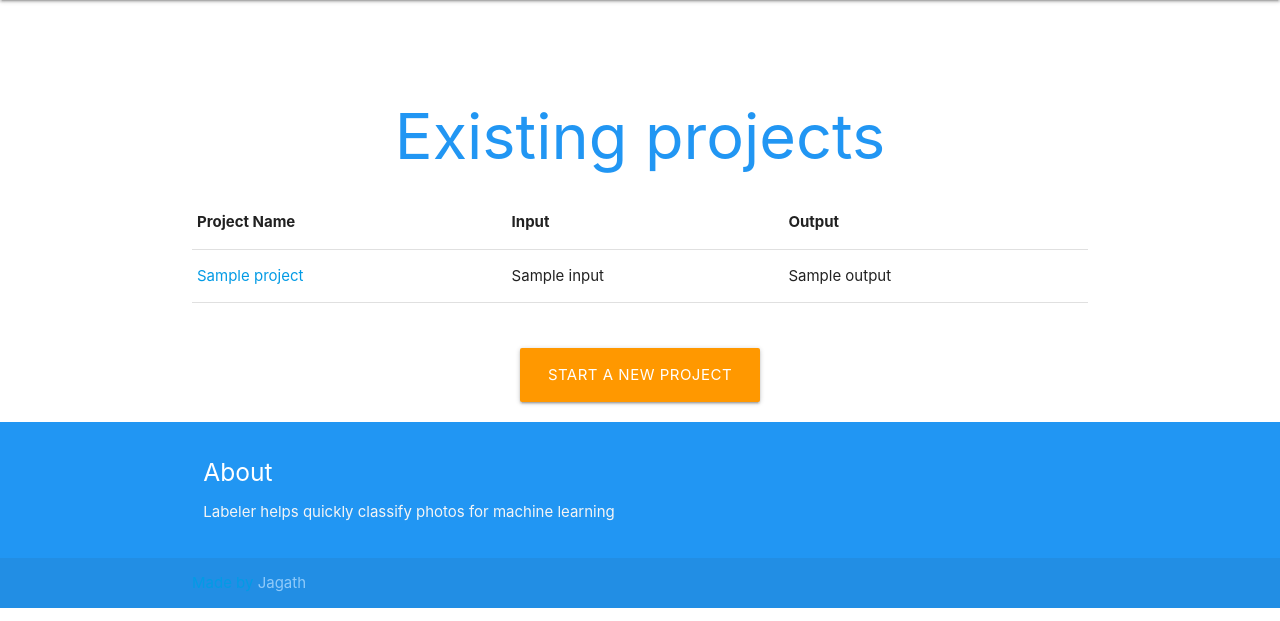
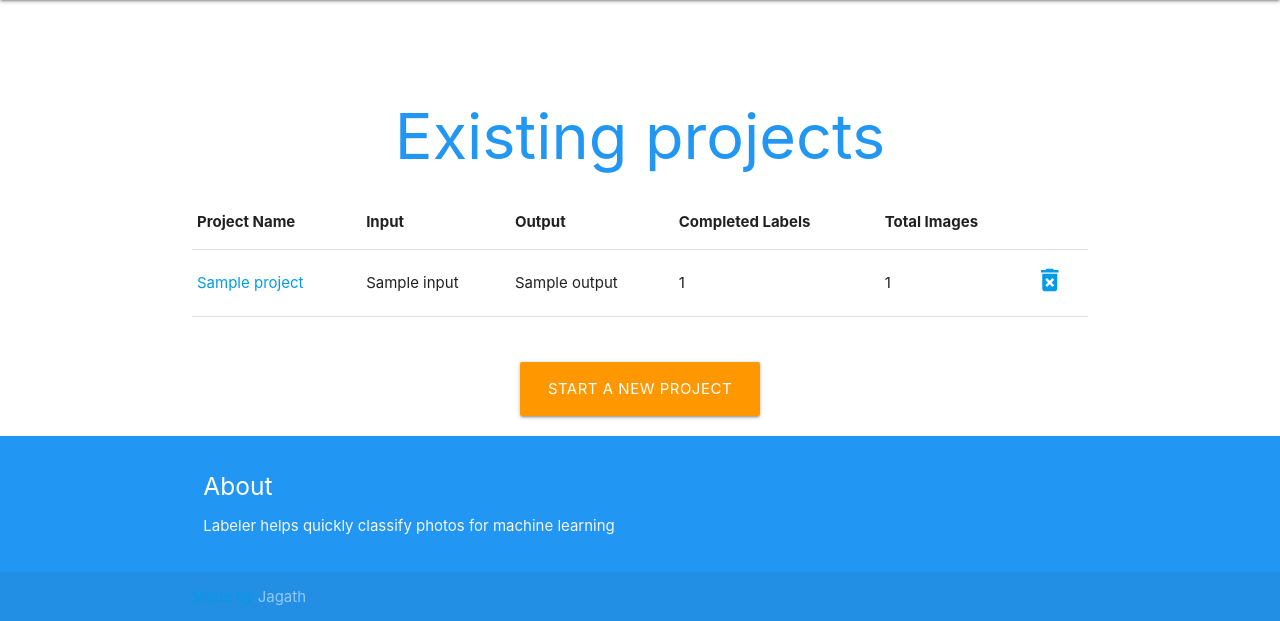
Before and after one commit to jagath-jaikumar/Labeler, a Flask app: template templates/views/homepage.html in a window 1280 px wide. Shown: the part 64-685 px from the top of the page. Run offline with Flask 2, Linux system fonts and the light colour scheme; the template is opened without the code that fills it: most values are stand-ins (such as "Sample title", 1, 10 or a date in 2020); some libraries are stand-ins or nearby versions.

Commit message:
added delete function

```diff
--- a/app.py
+++ b/app.py
@@ -3,7 +3,7 @@ import os
 import base64
 import random
 import pandas as pd
-from tinydb import TinyDB, Query
+from tinydb import TinyDB, Query, where
 
 
 #########################
@@ -28,6 +28,22 @@ app = Flask(__name__, static_folder='static')
 
 @app.route("/")
 def homepage():
+
+    projects = db.all()
+    Q = Query()
+    for project in projects:
+        n_total = len(os.listdir(project["input"]))
+        com = []
+        try:
+            with open(project["output"]) as f:
+                for row in f:
+                    com.append(row.split(",")[0])
+        except:
+            print("error...label file missing for this project!")
+        n_complete = len(com) - 1
+
+        db.upsert({'n_total':n_total, 'n_complete':n_complete}, Q.name == project["name"])
+
 
     projects = db.all()
 
@@ -93,6 +109,11 @@ def renderimage(fpath = None):
     data = encoded_string
 
     return render_template('views/label_main.html', data = data, fpath = fpath, dname = name, labels = click_labels)
+
+@app.route("/deleteproject/<pname>")
+def deleteproject(pname):
+    db.remove(where('name') == pname)
+    return redirect("/")
 
 
 @app.route("/save/<fpath>/<type>")
--- a/templates/views/homepage.html
+++ b/templates/views/homepage.html
@@ -12,6 +12,9 @@
           <th>Project Name</th>
           <th>Input</th>
           <th>Output</th>
+          <th>Completed Labels</th>
+          <th>Total Images</th>
+
         </tr>
       </thead>
       <tbody>
@@ -20,6 +23,9 @@
         <td> <a href="/set/{{project['name']}}">{{project["name"]}}</td>
         <td>{{project["input"]}}</td>
         <td>{{project["output"]}}</td>
+        <td>{{project["n_complete"]}}</td>
+        <td>{{project["n_total"]}}</td>
+        <td><a href="{{ url_for('deleteproject', pname=project['name']) }}"><i class="small material-icons">delete_forever</i></td>
       </tr>
     {% endfor %}
   </tbody>
```
Also changed, not shown: README.md, 1 other file.
